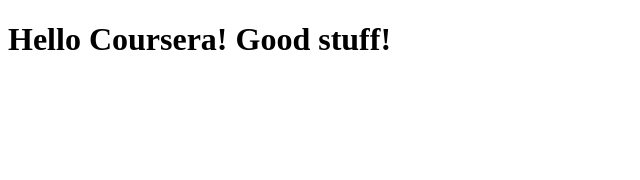
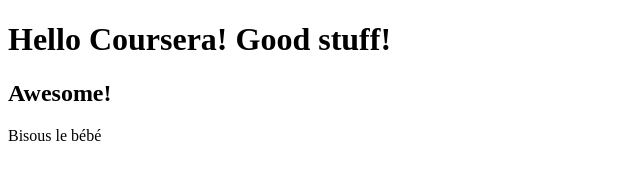
Before and after one commit to biggypunky/coursera-test, a plain HTML site: page site/index.html in a window 1280 px wide. Shown: the whole page, without its empty margins (0-640 px from the left). Drawn offline with Linux system fonts and the light colour scheme.

```diff
--- a/site/index.html
+++ b/site/index.html
@@ -5,5 +5,7 @@
 </head>
 <body>
 <h1>Hello Coursera! Good stuff!</h1>
+<h2>Awesome!</h2>
+Bisous le bébé
 </body>
 </html>
```
